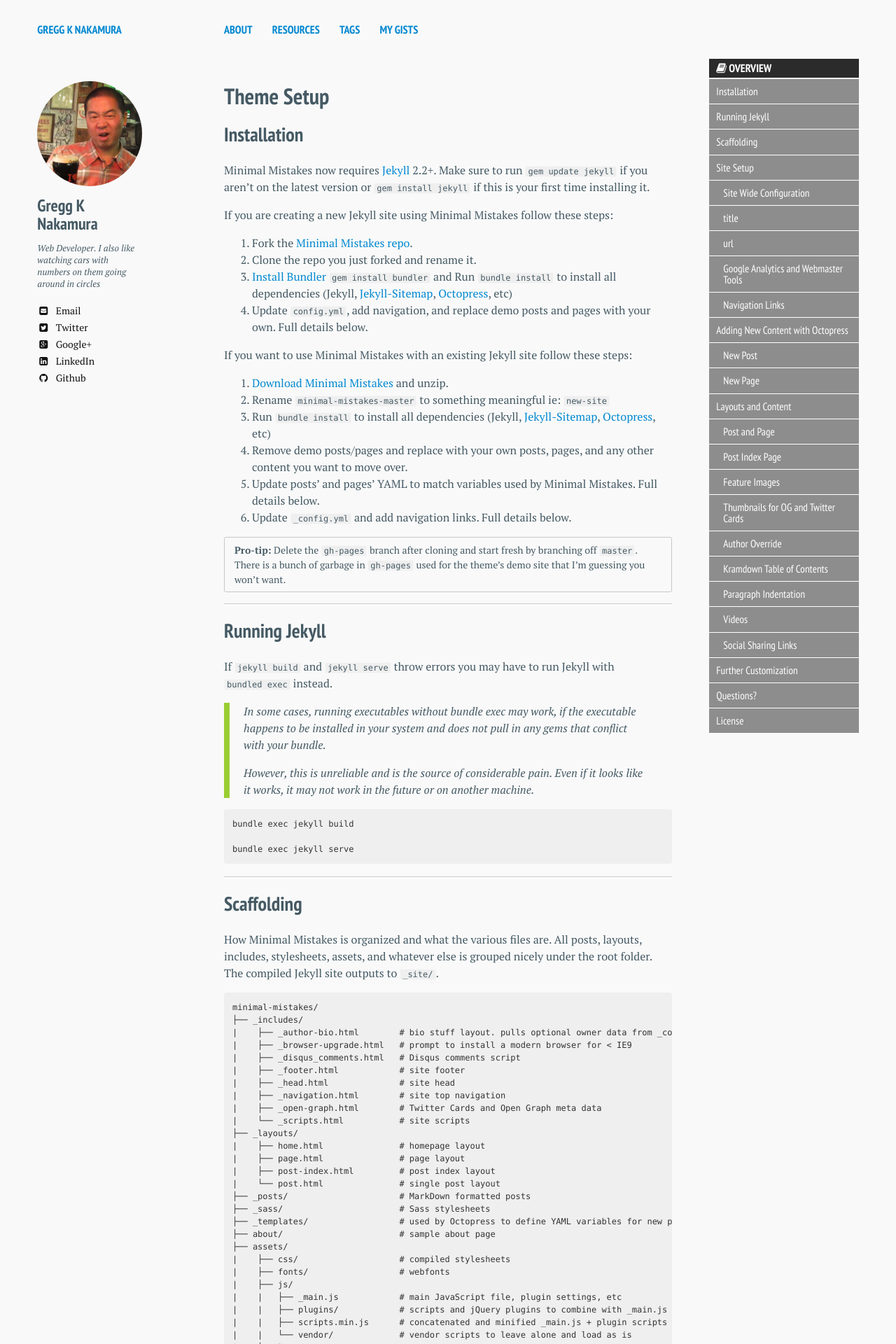
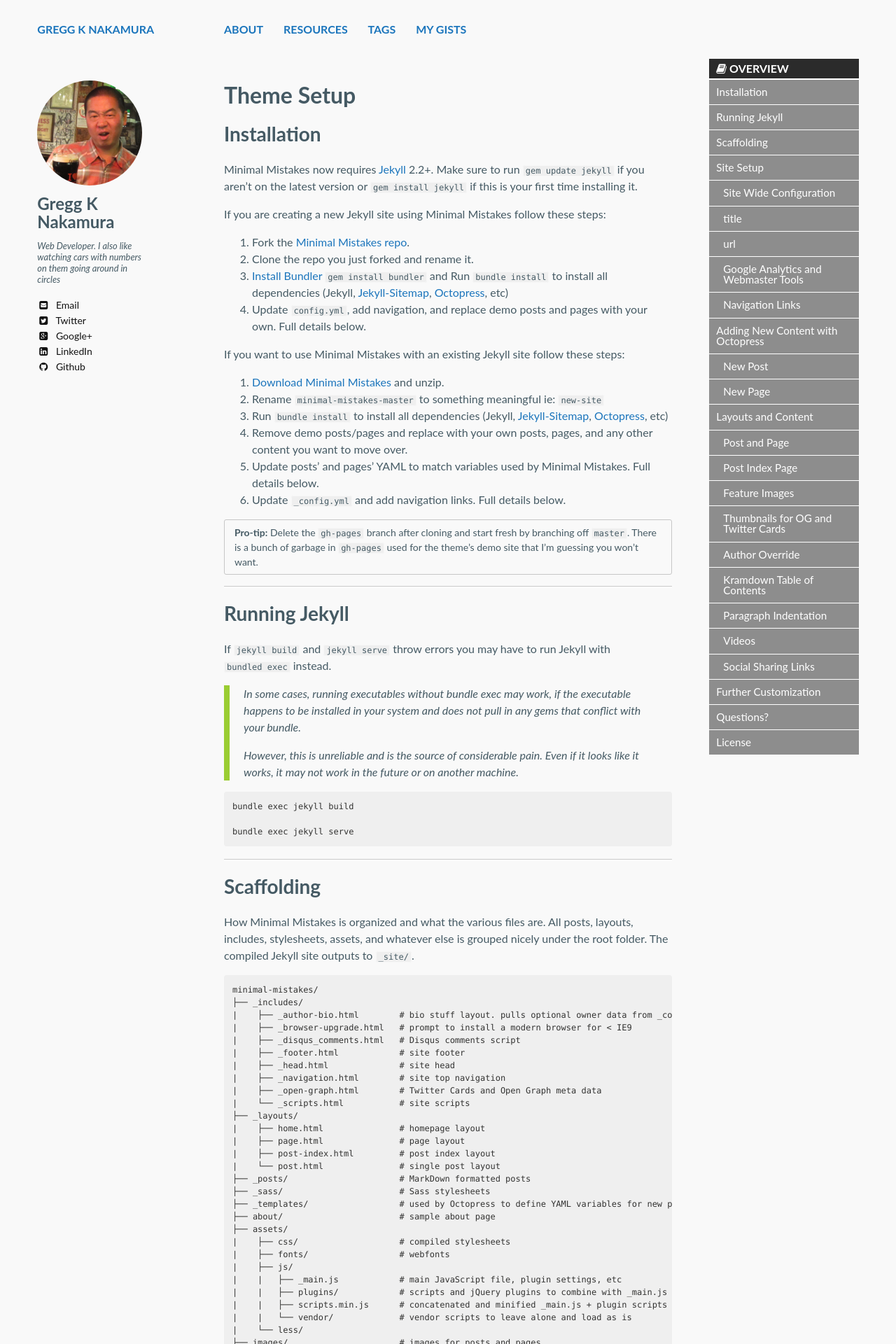
Before and after one commit to greggnakamura/greggnakamura.github.com, a Jekyll site: the page built from theme-setup/index.md, in a window 1280 px wide. Shown: the top 1920 px of the page at 70% size. Built offline with Jekyll 4.4.1, drawn with Linux system fonts in a browser that asks for light colours; nearby versions of some CDN libraries.

Commit message:
Update site fonts

```diff
--- a/_sass/variables.scss
+++ b/_sass/variables.scss
@@ -10,8 +10,8 @@ $doc-font-size: 16;
 $doc-line-height: 26;
 $paragraph-indent: false !default;
 $paragraph-line-height: 1.5;
-$base-font: 'PT Serif', serif;
-$heading-font: 'PT Sans Narrow', sans-serif;
+$base-font: 'Lato', sans-serif;
+$heading-font: 'Lato', sans-serif;
 $code-font: Monaco, "Courier New", "DejaVu Sans Mono", "Bitstream Vera Sans Mono", monospace;
 $alt-font: $base-font;
 
@@ -53,7 +53,7 @@ $vimeo-color        : #1ab7ea;
 $youtube-color      : #ff3333;
 
 /* links */
-$linkcolor 		    : #0288D1;
+$linkcolor 		    : #1b75bc;
 $link-color       : $linkcolor;
 $linkcolorhover 	: darken($linkcolor, 10);
 $linkcolorvisited : lighten($linkcolorhover, 20);
```
